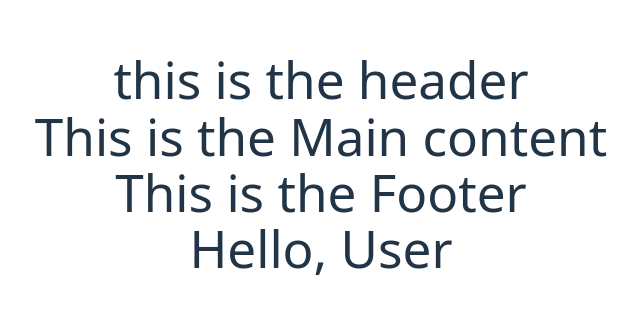
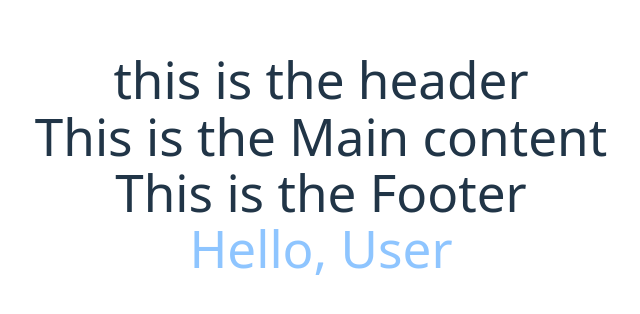
Before and after one commit to vinceaintreadin-21/appdev1, a React (Vite) app in the folder react-quickstart/: page / in a window 1280 px wide. Shown: the part 236-550 px from the top of the page, without its empty margins (319-959 px from the left). Built offline with nearby package versions, Linux system fonts and the light colour scheme.

Commit message:
Done adding styles

```diff
--- a/react-quickstart/src/App.jsx
+++ b/react-quickstart/src/App.jsx
@@ -30,7 +30,7 @@ function App() {
 
     {/* Done writing markup with JSX */}
       <div>
-        <h1>Hello, User</h1>
+        <h1 className='text-blue-300'>Hello, User</h1> {/*Done adding styles*/}
       </div>
     </>
   )
```
